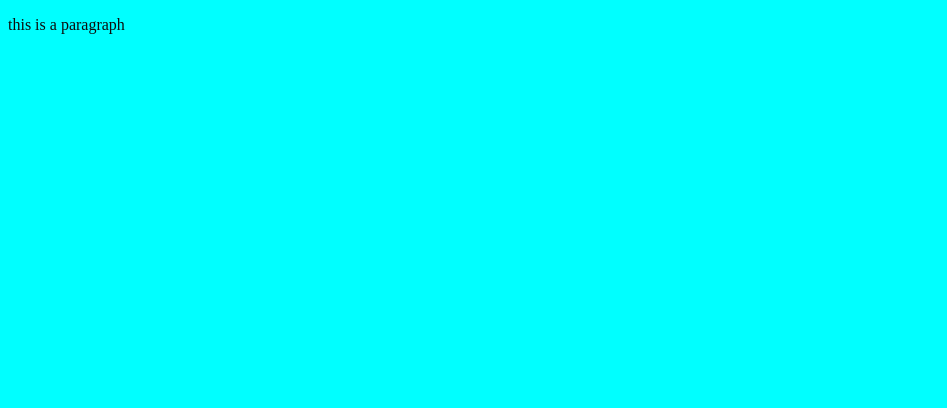
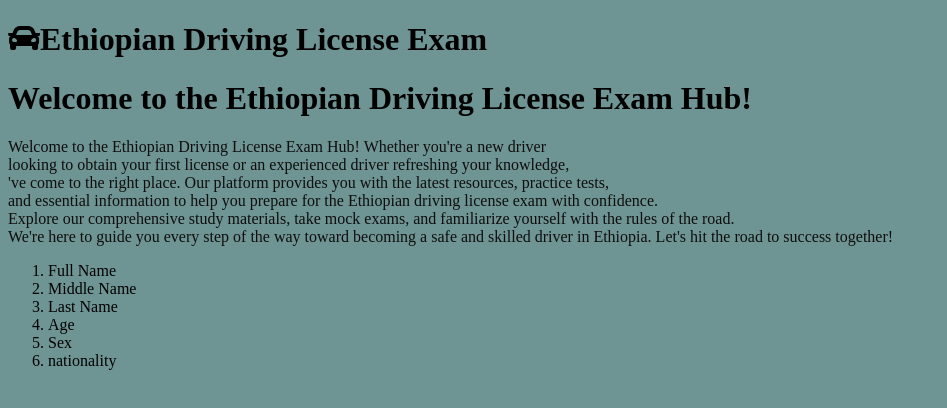
Before and after one commit to haileyesus3126/project1, a plain HTML site: page index.html in a window 1280 px wide. Shown: the whole page, without its empty margins (0-947 px from the left). Drawn offline with Linux system fonts and the light colour scheme.

Commit message:
added more items

```diff
--- a/index.html
+++ b/index.html
@@ -5,8 +5,35 @@
     <meta name="viewport" content="width=device-width, initial-scale=1.0">
     <title>Driver Exam</title>
     <link rel="stylesheet" href="style.css">
+    <link rel="stylesheet" href="https://pro.fontawesome.com/releases/v5.10.0/css/all.css" integrity="sha384-AYmEC3Yw5cVb3ZcuHtOA93w35dYTsvhLPVnYs9eStHfGJvOvKxVfELGroGkvsg+p" crossorigin="anonymous"/>
+</head>
 </head>
 <body>
- <p>this is a paragraph</p>
+<div class="container">
+    <div class="container-header">
+        <h1>
+            <span>
+               <i class="fa fa-car"></i>Ethiopian
+
+            </span> Driving License Exam
+        </h1>
+        <div class="content">
+            <h1 class="highlight">Welcome to the Ethiopian Driving License Exam Hub!</h1>
+          <P>
+            Welcome to the Ethiopian Driving License Exam Hub! Whether you're a new driver<br> looking to obtain your first license or an experienced driver refreshing your knowledge, <br>'ve come to the right place. Our platform provides you with the latest resources, practice tests, <br>and essential information to help you prepare for the Ethiopian driving license exam with confidence.<br> Explore our comprehensive study materials, take mock exams, and familiarize yourself with the rules of the road.<br> We're here to guide you every step of the way toward becoming a safe and skilled driver in Ethiopia. Let's hit the road to success together!
+          </P>
+<ol>
+    <li>Full Name</li>
+    <li>Middle Name</li>
+    <li>Last Name</li>
+    <li>Age </li>
+    <li>Sex </li>
+    <li>nationality</li>
+
+</ol>
+        </div>
+
+    </div>
+</div>
 </body>
 </html>
--- /dev/null
+++ b/script.js
@@ -0,0 +1 @@
+alert('hello')
--- a/style.css
+++ b/style.css
@@ -1,6 +1,10 @@
 body{
-    background-color: aqua;
+    background-color: rgb(111, 148, 148);
 }
 p{
     color: rgb(13, 14, 13);
 }
+.hilighted{
+color: aquamarine;
+background-color: black;
+}
```
